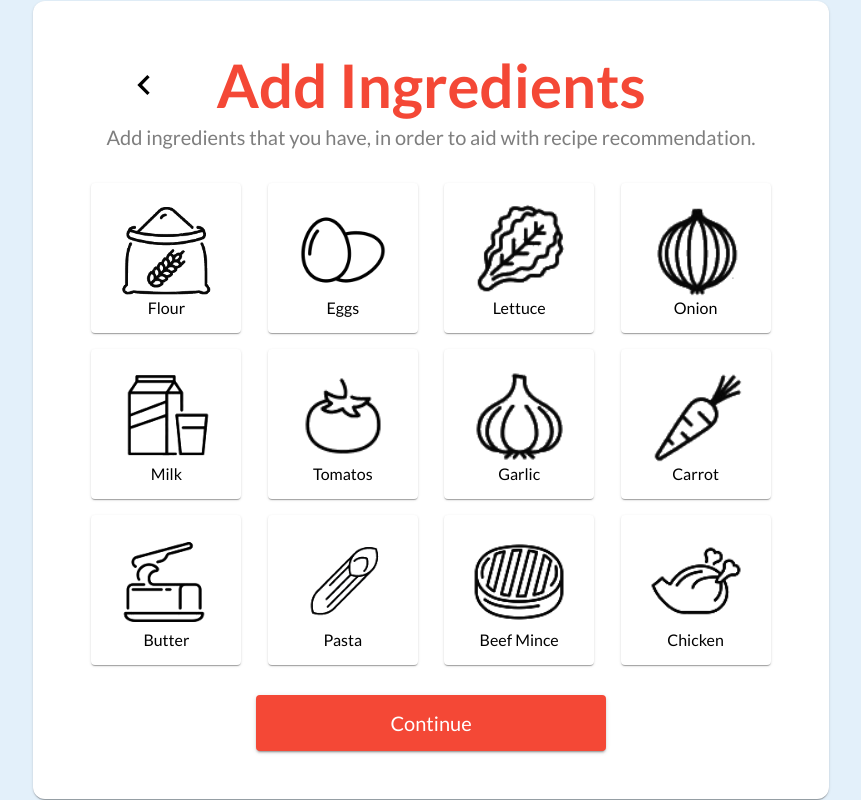
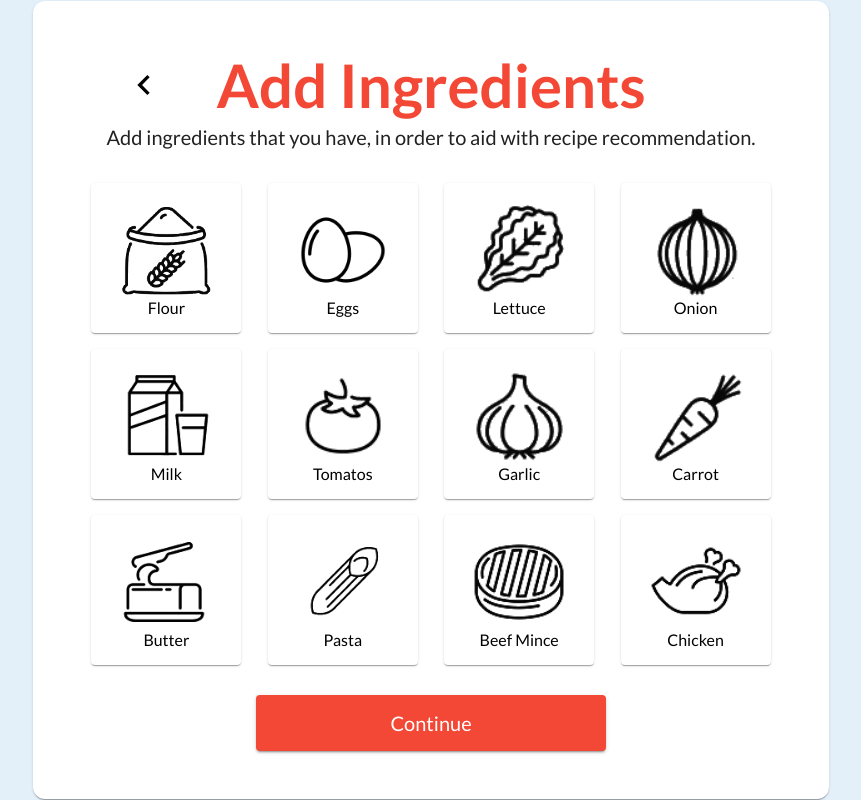
Before and after one commit to UOA-CS732-SE750-Students-2024/project-group-teal-turtles, a Next.js app in the folder frontend/: page /onboarding in a window 1280 px wide. Both pictures are taken after a click on the button "Continue". Shown: the whole page, without its empty margins (209-1070 px from the left). Built offline with nearby package versions, Linux system fonts and the light colour scheme.

Commit message:
fix: spelling mistakes

```diff
--- a/frontend/src/app/onboarding/page.jsx
+++ b/frontend/src/app/onboarding/page.jsx
@@ -48,7 +48,7 @@ function Onboarding() {
 									Add Ingredients
 								</Typography>
 							</Stack>
-							<Typography variant="h6" textAlign="center" sx={{ color: "secondary.main" }}>
+							<Typography variant="h6" textAlign="center">
 								Add ingredients that you have, in order to aid with recipe recommendation.
 							</Typography>
 						</Stack>
```
